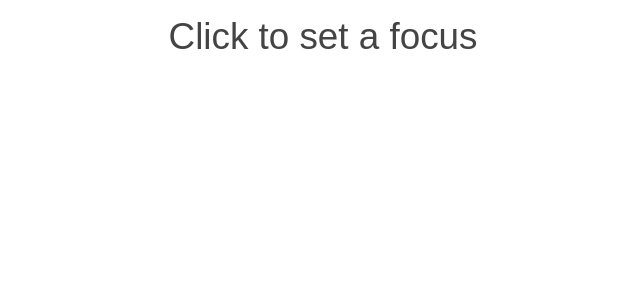
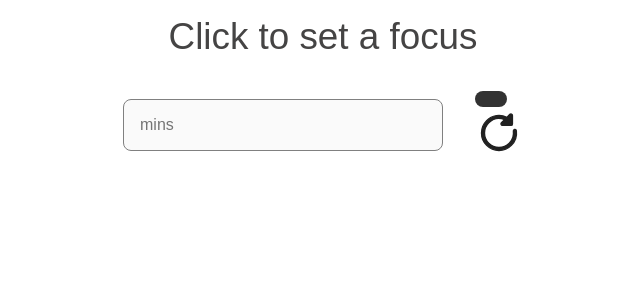
Before and after one commit to maishamir/pomodoroTimer, a React (Vite) app: page / in a window 1280 px wide. Shown: the top 300 px of the page, without its empty margins (317-957 px from the left). Built offline with nearby package versions, Linux system fonts and the light colour scheme.

Commit message:
different buttons on break vs active sessions

```diff
--- a/src/App.jsx
+++ b/src/App.jsx
@@ -3,6 +3,8 @@ import ActiveSession from "./components/ActiveSession/ActiveSession";
 import CompletionScreen from "./components/CompletionScreen/CompletionScreen";
 import BreakScreen from "./components/BreakScreen/BreakScreen";
 import Header from "./components/Header/Header";
+import InputForm from "./components/InputForm/InputForm";
+import TimerDisplay from "./components/TimerDisplay/TimerDisplay";
 
 function App() {
   const [screen, setScreen] = useState("active");
@@ -15,6 +17,7 @@ function App() {
   return (
     <>
       <Header status={status} />
+      <InputForm status={status} />
       {/* {screen == "active" && <ActiveSession changeScreen={handleChangeScreen} />}
       {screen == "break" && <BreakScreen session={"break"} changeScreen={handleChangeScreen}/>}
       {screen == "complete" && <CompletionScreen changeScreen={handleChangeScreen} />} */}
--- /dev/null
+++ b/src/components/Buttons/Buttons.jsx
@@ -0,0 +1,30 @@
+import React from "react";
+import restartIcon from "../../assets/restart.svg";
+
+function Buttons({ status = "active", buttonText, handleClear }) {
+  return (
+    <div>
+      <button type="submit" className="inputForm__button">
+        {buttonText}
+      </button>
+      <img
+        src={restartIcon}
+        onClick={handleClear}
+        alt=""
+        className="inputForm__icon"
+      />
+      {status === "break" ? (
+        <button
+          className="breakScreen__button"
+          onClick={() => changeScreen("active")}
+        >
+          Skip
+        </button>
+      ) : (
+        ""
+      )}
+    </div>
+  );
+}
+
+export default Buttons;
--- a/src/components/InputForm/InputForm.jsx
+++ b/src/components/InputForm/InputForm.jsx
@@ -1,6 +1,7 @@
 import React from "react";
 import "./InputForm.scss";
-import restartIcon from "../../assets/restart.svg"
+// import restartIcon from "../../assets/restart.svg"
+import Buttons from "../Buttons/Buttons";
 
 function InputForm({
   input,
@@ -9,7 +10,9 @@ function InputForm({
   timeEditable,
   handleStartStop,
   handleClear,
+  status = "active"
 }) {
+
   return (
     <form onSubmit={handleStartStop} className="inputForm">
       <input
@@ -20,12 +23,7 @@ function InputForm({
         disabled={timeEditable ? false : true}
         className="inputForm__input"
       />
-      <div className="inputForm__buttons">
-        <button type="submit" className="inputForm__button">
-          {buttonText}
-        </button>
-        <img src={restartIcon} onClick={handleClear} alt="" className="inputForm__icon" />
-      </div>
+      <Buttons status={status} buttonText={buttonText} handleClear={handleClear} />
     </form>
   );
 }
```
